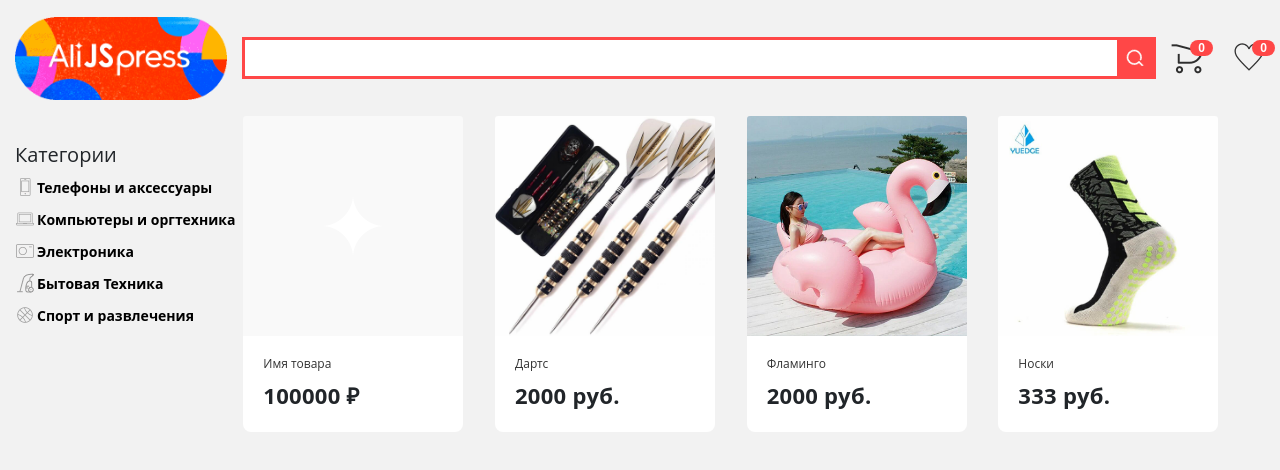
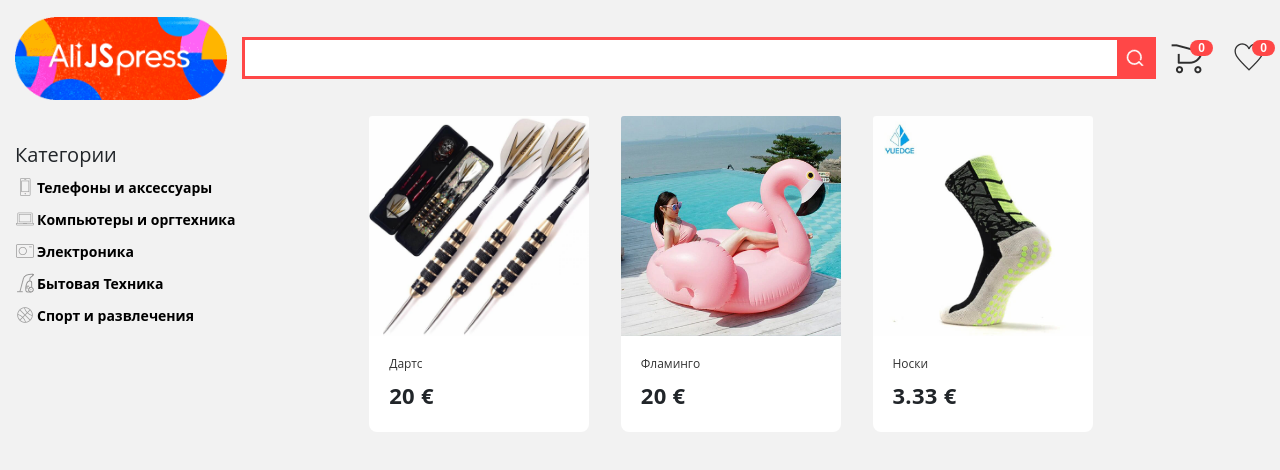
Before and after one commit to Natalina27/AliExpressJS_GA, a plain HTML site: page index.html in a window 1280 px wide. Drawn offline with Linux system fonts and the light colour scheme.

Commit message:
cart variable added

```diff
--- a/index.html
+++ b/index.html
@@ -80,23 +80,21 @@
 					<div class="container">
 						<div class="row no-gutters goods-wrapper justify-content-center">
 							<!-- КАРТОЧКИ ТОВАРОВ -->
-							<div class="card-wrapper col-12 col-md-6 col-lg-4 col-xl-3 pb-3">
-								<div class="card">
-									<div class="card-img-wrapper">
-										<img class="card-img-top" src="img/temp.png" alt="">
-										<button class="card-add-wishlist"></button>
-									</div>
-									<div class="card-body justify-content-between">
-										<a href="#" class="card-title">Имя товара</a>
-										<div class="card-price">100000 ₽</div>
-										<div>
-											<button class="card-add-cart">Добавить в корзину</button>
-										</div>
-									</div>
-								</div>
-							</div>
-
-
+<!--							<div class="card-wrapper col-12 col-md-6 col-lg-4 col-xl-3 pb-3">-->
+<!--								<div class="card">-->
+<!--									<div class="card-img-wrapper">-->
+<!--										<img class="card-img-top" src="img/temp.png" alt="">-->
+<!--										<button class="card-add-wishlist"></button>-->
+<!--									</div>-->
+<!--									<div class="card-body justify-content-between">-->
+<!--										<a href="#" class="card-title">Имя товара</a>-->
+<!--										<div class="card-price">100€</div>-->
+<!--										<div>-->
+<!--											<button class="card-add-cart">Добавить в корзину</button>-->
+<!--										</div>-->
+<!--									</div>-->
+<!--								</div>-->
+<!--							</div>-->
 							<!-- END КАРТОЧКИ ТОВАРОВ -->
 						</div>
 					</div>
@@ -121,7 +119,7 @@
 					</div>
 					<div class="goods-description">
 						<h2 class="goods-title">Название товара</h2>
-						<p class="goods-price">100000 ₽</p>
+						<p class="goods-price">100€</p>
 					</div>
 					<div class="goods-price-count">
 						<div class="goods-trigger">
--- a/script/script.js
+++ b/script/script.js
@@ -1,18 +1,13 @@
 document.addEventListener('DOMContentLoaded', () => {
     const search = document.querySelector('.search');
-        //console.log('search: ', search);
-        //console.dir('search');
-
     const cartBtn = document.getElementById('cart');
     const wishlistBtn = document.getElementById('wishlist');
-
     const goodsWrapper = document.querySelector('.goods-wrapper');
-
+    const cart = document.querySelector('.cart');
 
     const createCardGoods = (id, title, price, img) => {
         const card = document.createElement('div');
             //console.log(card);
-        card.className = 'card-wrapper col-12 col-md-6 col-lg-4 col-xl-3 pb-3';
         card.className = 'card-wrapper col-12 col-md-6 col-lg-4 col-xl-3 pb-3';
         card.innerHTML = `<div class="card">
                             <div class="card-img-wrapper">
@@ -22,7 +17,7 @@ document.addEventListener('DOMContentLoaded', () => {
                             </div>
                             <div class="card-body justify-content-between">
                                 <a href="#" class="card-title">${title}</a>
-                                <div class="card-price">${price} руб.</div>
+                                <div class="card-price">${price} € </div>
                                 <div>
                                     <button class="card-add-cart"
                                     data-goods-id="${id}">Добавить в корзину</button>
@@ -34,14 +29,16 @@ document.addEventListener('DOMContentLoaded', () => {
         return card;
     };
 
-    goodsWrapper.append(createCardGoods(1, 'Дартс', 2000, "./img/temp/Archer.jpg"));
-    goodsWrapper.append(createCardGoods(2, 'Фламинго', 2000, "./img/temp/Flamingo.jpg"));
-    goodsWrapper.append(createCardGoods(3,'Носки', 333, 'img/temp/Socks.jpg'));
+    goodsWrapper.append(createCardGoods(1, 'Дартс', 20, './img/temp/Archer.jpg'));
+    goodsWrapper.append(createCardGoods(2, 'Фламинго', 20, './img/temp/Flamingo.jpg'));
+    goodsWrapper.append(createCardGoods(3,'Носки', 3.33, './img/temp/Socks.jpg'));
 
     const closeCart = (event) => {
        const target = event.target;
+    console.log('target', target);
 
-        if(target === cart || target.classList.contains('cart-close')){
+
+    if(target === cart){
     cart.style.display = '';
     }
 
```
Also changed, not shown: 1 other file. Lines whose indentation alone changed are shown as unchanged.
